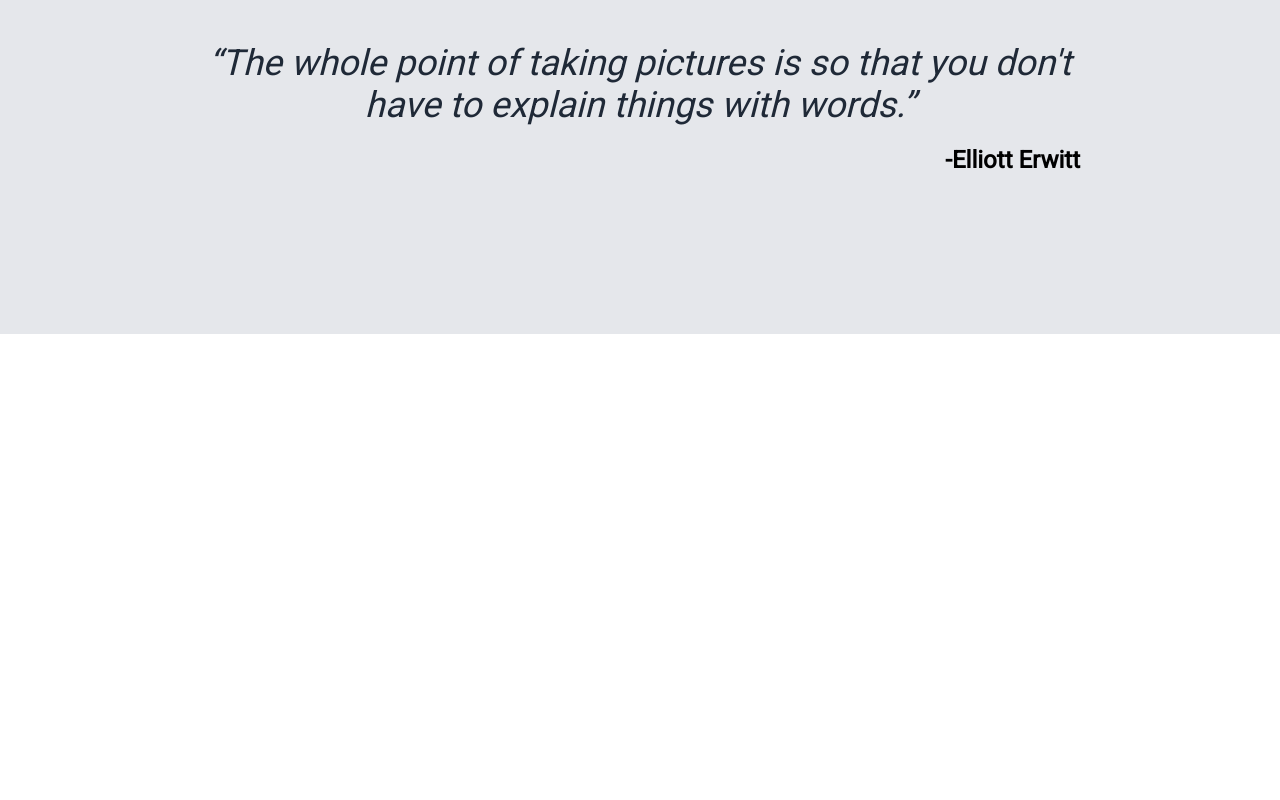
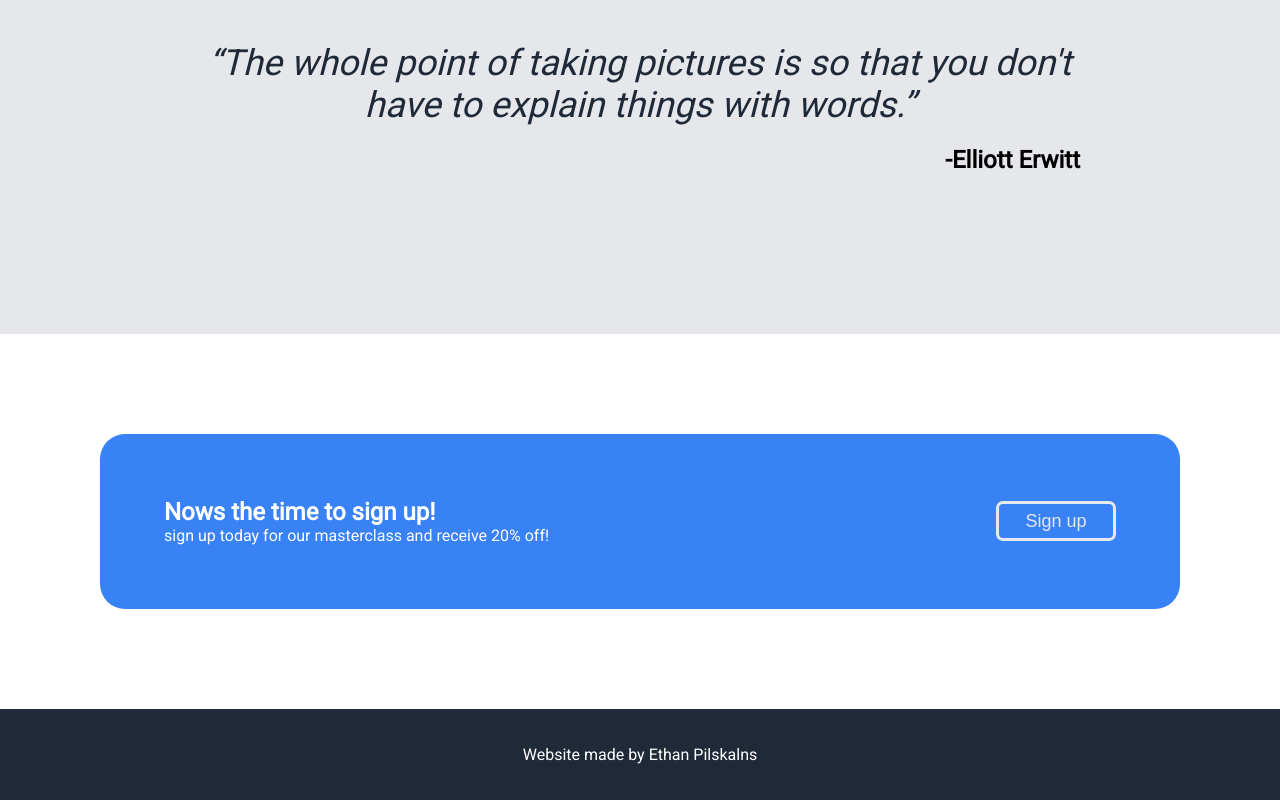
Before and after one commit to ezpzpz/landing-page, a plain HTML site: page index.html in a window 1280 px wide. Shown: the part 1352-2152 px from the top of the page. Before the commit the page ends 1686 px from the top, so only its background shows below. Drawn offline with Linux system fonts and the light colour scheme.

Commit message:
Add sign-up section and footer

```diff
--- a/index.html
+++ b/index.html
@@ -25,12 +25,9 @@
                 <p>Sign up for our master classes in black and white photography! Keep scrolling down below to learn more about our style of photography.</p>
                 <button class="sign-up-button">Sign up</button>
             </div>
-
-
             <div class="main-image">
                 <img src="./images/sunflower.jpg" class="sunflower" alt="Sunflower">
             </div>
-
         </div>
         <div class="examples">
             <div class="example-text">
@@ -56,7 +53,6 @@
             </div>
         </div>
         <div class="quote">
-
             <div class="quote-box">
                 <div class="quote-text">
                     <p>“The whole point of taking pictures is so that you don't have to explain things with words.”</p>
@@ -66,9 +62,22 @@
                 </div>
             </div>
         </div>
-        <div class="signup"></div>
+        <div class="signup">
+            <div class="signup-box">
+                <div class="signup-box-left">
+                    <h2>Nows the time to sign up!</h2>
+                    <p>sign up today for our masterclass and receive 20% off!</p>
+                </div>
+                <div class="signup-box-right">
+                    <button class="sign-up-button">Sign up</button>
+                </div>
+            </div>
+        </div>
+        <div class="footer">
+            <p class="footer-text">Website made by <a href="https://github.com/ezpzpz">Ethan Pilskalns</a></p>
+        </div>
+    </div>
 
-    </div>
 
 
 </body>
--- a/style.css
+++ b/style.css
@@ -16,6 +16,15 @@ body {
     flex-direction: column;
     margin: auto;
     font-family: 'Roboto', sans-serif;
+}
+
+.signup-box {
+    display: flex;
+    justify-content: space-between;
+    align-items: center;
+    background-color: #3882F6;
+    padding: 64px;
+    border-radius: 25px;
 }
 
 .header {
@@ -89,7 +98,7 @@ a {
     height: 40px;
     width: 120px;
     border-radius: 7px;
-    border: 0px;
+    border: 3px;
 }
 
 .main-image, .sunflower {
@@ -176,3 +185,27 @@ a {
     font-size: 24px;
     font-weight: 900;
 }
+
+.signup {
+    padding: 100px;
+}
+
+.signup-box-right .sign-up-button {
+    border-style: solid;
+}
+
+.signup-box-left {
+    color: white;
+}
+
+.signup-box-left h2,
+.signup-box-left p {
+    margin: 0px;
+}
+
+.footer {
+    text-align: center;
+    padding: 20px;
+    background-color: #1F2937;
+    color: white;
+}
```
